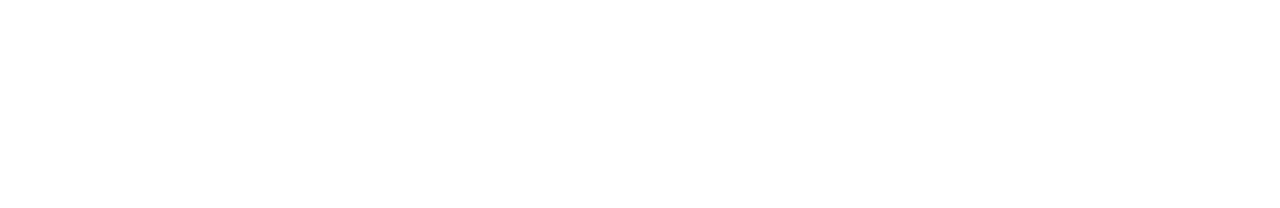
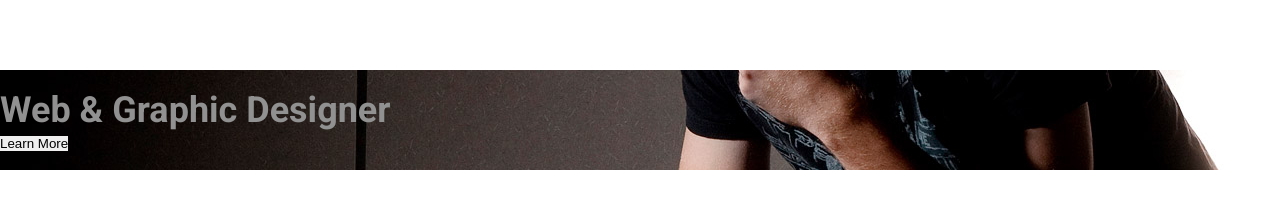
Before and after one commit to prizma-ru/focal-resume-theme, a plain HTML site: page index.html in a window 1280 px wide. Drawn offline with Linux system fonts and the light colour scheme.

Commit message:
add jpg files

```diff
--- a/index.html
+++ b/index.html
@@ -1,12 +1,27 @@
 <!DOCTYPE html>
 <html lang="en">
+
 <head>
     <meta charset="UTF-8">
     <meta name="viewport" content="width=device-width, initial-scale=1.0">
-    <link rel="stylesheet" href="./style/style.css">
+    <link href="https://fonts.googleapis.com/css2?family=Roboto:wght@400;500;700&display=swap" rel="stylesheet">
+    <link rel="stylesheet" href="/style/style.css">
     <title>Resume-theme</title>
 </head>
+
 <body>
+    <div class="portrain">
+        <div class="container">
+            <div class="portrain__title">
+                <h1>Web & Graphic Designer</h1>
+            </div>
+            <form action="">
+                <button class="portrain__btn">Learn More</button>
+            </form>
+        </div>
+
+    </div>
 
 </body>
+
 </html>
--- a/style/style.css
+++ b/style/style.css
@@ -1,8 +1,3 @@
-*:before,
-*:after {
-    box-sizing: border-box;
-}
-
 h1, h2, h3, h4, h5, h6{
     margin: 0;
 }
@@ -14,3 +9,38 @@ h1, h2, h3, h4, h5, h6{
 	border: 0;
 	box-sizing: border-box;
 }
+body{
+
+    max-width: 1600px; /*максимальный размер 1170пх*/
+    width: 100%; /*ширина блока*/
+    margin: 0 auto; /*выровниваем по центру*/
+    font-family: "Roboto";
+    font-size: 18px;
+    font-family: 'Roboto', sans-serif;
+    font-weight: 400;
+    color: rgb(145, 145, 145);
+}
+
+.portrain{
+        margin-top: 70px;
+        display: flex;
+        flex-direction: column;
+        justify-content: center;
+        height: 100px;
+        background: #252e30 url("../img/portrain.jpg") center no-repeat;
+    }
+
+
+.Web___Graphic_Designer {
+    font-size: 60px;
+    font-family: "Roboto";
+    color: rgb(255, 255, 255);
+    font-weight: bold;
+    text-transform: uppercase;
+    line-height: 0.4;
+    text-align: center;
+    position: absolute;
+    left: 423.937px;
+    top: 533.5px;
+    z-index: 311;
+  }
```
Also changed, not shown: img/img - 1.jpg (added), img/img - 2.jpg (added), img/portfolio-1.jpg (added), img/portfolio-2.jpg (added), img/portfolio-3.jpg (added), img/portfolio-4.jpg (added), img/portfolio-5.jpg (added), img/portfolio-6.jpg (added), img/portfolio-7.jpg (added), img/portfolio-8.jpg (added), img/portrain.jpg (added), 1 other file.
